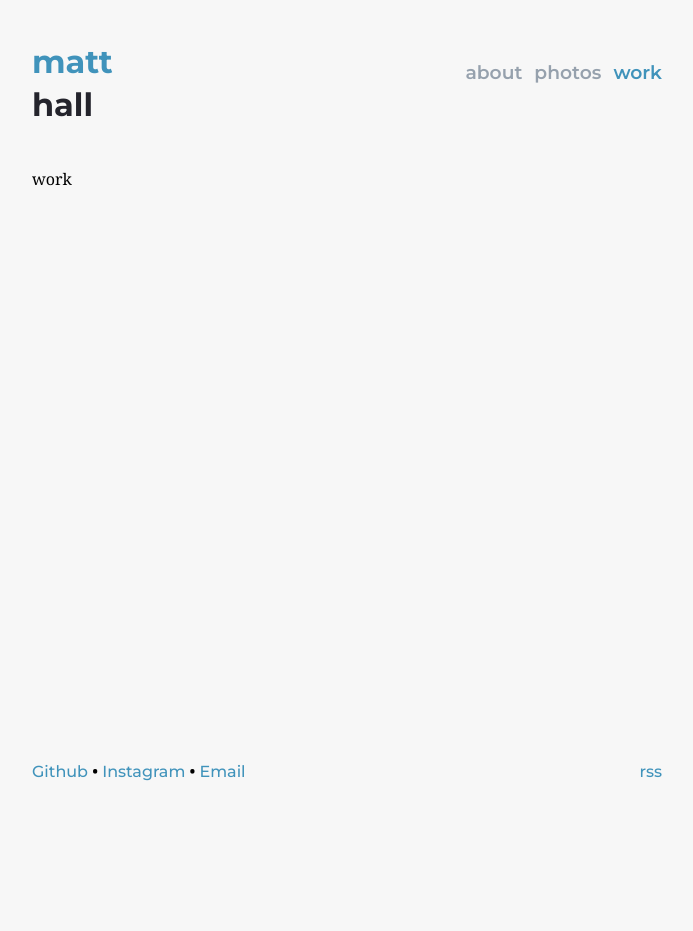
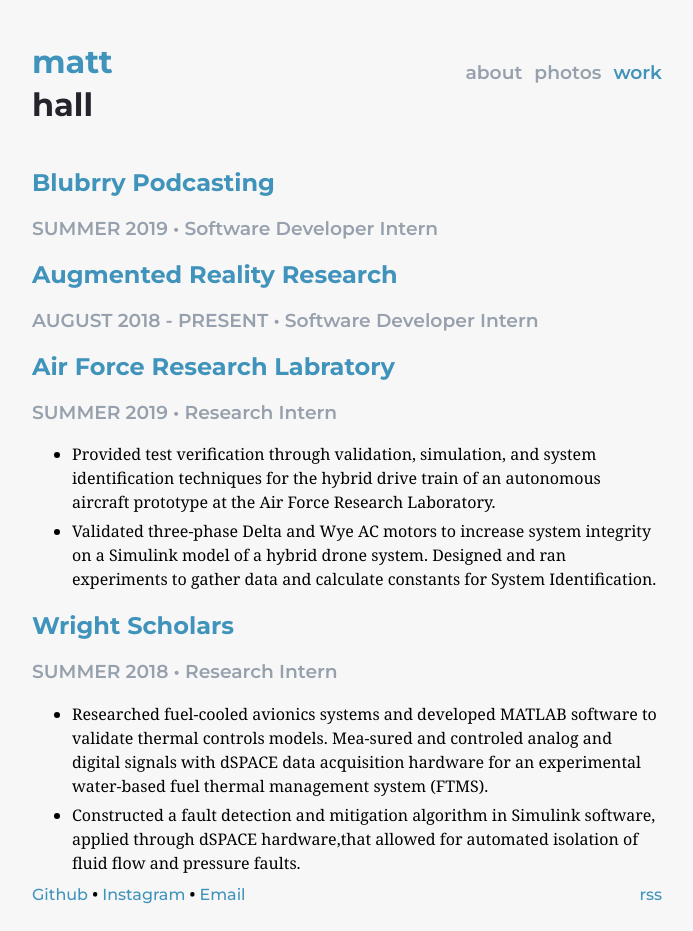
Before and after one commit to MH15/me, a Gatsby site: page /work in a window 1280 px wide. Shown: the whole page, without its empty margins (293-986 px from the left). Before the commit the page ends 800 px from the top, so only its background shows below. Built offline with nearby package versions, Linux system fonts and the light colour scheme; Gatsby itself is replaced by a stand-in of ours; some packages are replaced by stand-ins of ours.

Commit message:
work page

```diff
--- /dev/null
+++ b/src/components/experience.tsx
@@ -0,0 +1,29 @@
+/**
+ * Work experience unit
+ */
+
+import React from "react"
+
+type ExperienceProps = {
+    title: string,
+    dates: string,
+    role: string
+    post?: string,
+    children: any
+
+}
+
+export default (props: ExperienceProps) => {
+
+    return (
+        <div>
+            <h2>{props.title}</h2>
+            <h3>
+                <span style={{
+                    textTransform: "uppercase"
+                }}>{props.dates}</span>
+                &nbsp;• {props.role}</h3>
+            <div>{props.children}</div>
+        </div >
+    )
+}
--- a/src/components/layout.module.scss
+++ b/src/components/layout.module.scss
@@ -39,7 +39,7 @@
         margin-bottom: 4px;
         color: $light-blue;
     }
-    margin-bottom: 2.5rem;
+    margin-bottom: $header-spacing;
 }
 
 .title {
@@ -57,9 +57,10 @@
     left: 0;
     width: 100%;
     // width: $width - $padding - $padding;
-    height: 2.5rem;
+    height: $footer-height;
     padding-left: $padding;
     padding-right: $padding;
+    padding-top: $footer-padding;
 
     .footerInner {
         display: flex;
--- a/src/components/post-preview.module.scss
+++ b/src/components/post-preview.module.scss
@@ -6,7 +6,7 @@
 .content {
     flex: 1;
     h1 {
-        margin: 0;
+        margin-top: 0;
         padding: 0;
     }
 }
--- a/src/pages/about.module.scss
+++ b/src/pages/about.module.scss
@@ -1,4 +1,7 @@
 .main {
+    h1 {
+        margin-top: 0;
+    }
     @media screen and (min-width: 640px) {
         width: auto;
         display: flex;
--- a/src/pages/work.tsx
+++ b/src/pages/work.tsx
@@ -1,7 +1,46 @@
 import React from "react"
 import Page from "../templates/page"
+import Experience from "../components/experience"
 export default () => (
     <Page>
-        work
+        <Experience
+            title="Blubrry Podcasting"
+            dates="Summer 2019"
+            role="Software Developer Intern"
+        >
+            <ul>
+            </ul>
+        </Experience>
+
+        <Experience
+            title="Augmented Reality Research"
+            dates="August 2018 - present"
+            role="Software Developer Intern"
+        >
+            <ul>
+            </ul>
+        </Experience>
+
+        <Experience
+            title="Air Force Research Labratory"
+            dates="Summer 2019"
+            role="Research Intern"
+        >
+            <ul>
+                <li>Provided test verification through validation, simulation, and system identification techniques for the hybrid drive train of an autonomous aircraft prototype at the Air Force Research Laboratory.</li>
+                <li>Validated three-phase Delta and Wye AC motors to increase system integrity on a Simulink model of a hybrid drone system. Designed and ran experiments to gather data and calculate constants for System Identification.</li>
+            </ul>
+        </Experience>
+
+        <Experience
+            title="Wright Scholars"
+            dates="Summer 2018"
+            role="Research Intern"
+        >
+            <ul>
+                <li>Researched fuel-cooled avionics systems and developed MATLAB software to validate thermal controls models.  Mea-sured and controled analog and digital signals with dSPACE data acquisition hardware for an experimental water-based fuel thermal management system (FTMS).</li>
+                <li>Constructed a fault detection and mitigation algorithm in Simulink software,  applied through dSPACE hardware,that allowed for automated isolation of fluid flow and pressure faults.</li>
+            </ul>
+        </Experience>
     </Page>
 )
--- a/src/styles/global.scss
+++ b/src/styles/global.scss
@@ -32,6 +32,11 @@ p {
   line-height: 28px;
 }
 
+li {
+  line-height: 24px;
+  margin-bottom: 5px;
+}
+
 body,
 html {
   margin: 0;
--- a/src/styles/variables.scss
+++ b/src/styles/variables.scss
@@ -16,3 +16,8 @@ $outer-width: 62rem;
 $outer-width: 42rem;
 $inner-width: 42rem;
 $padding: 1.3125rem;
+
+$header-spacing: 2.5rem;
+
+$footer-height: 7rem;
+$footer-padding: 4rem;
```
Also changed, not shown: README.md.
